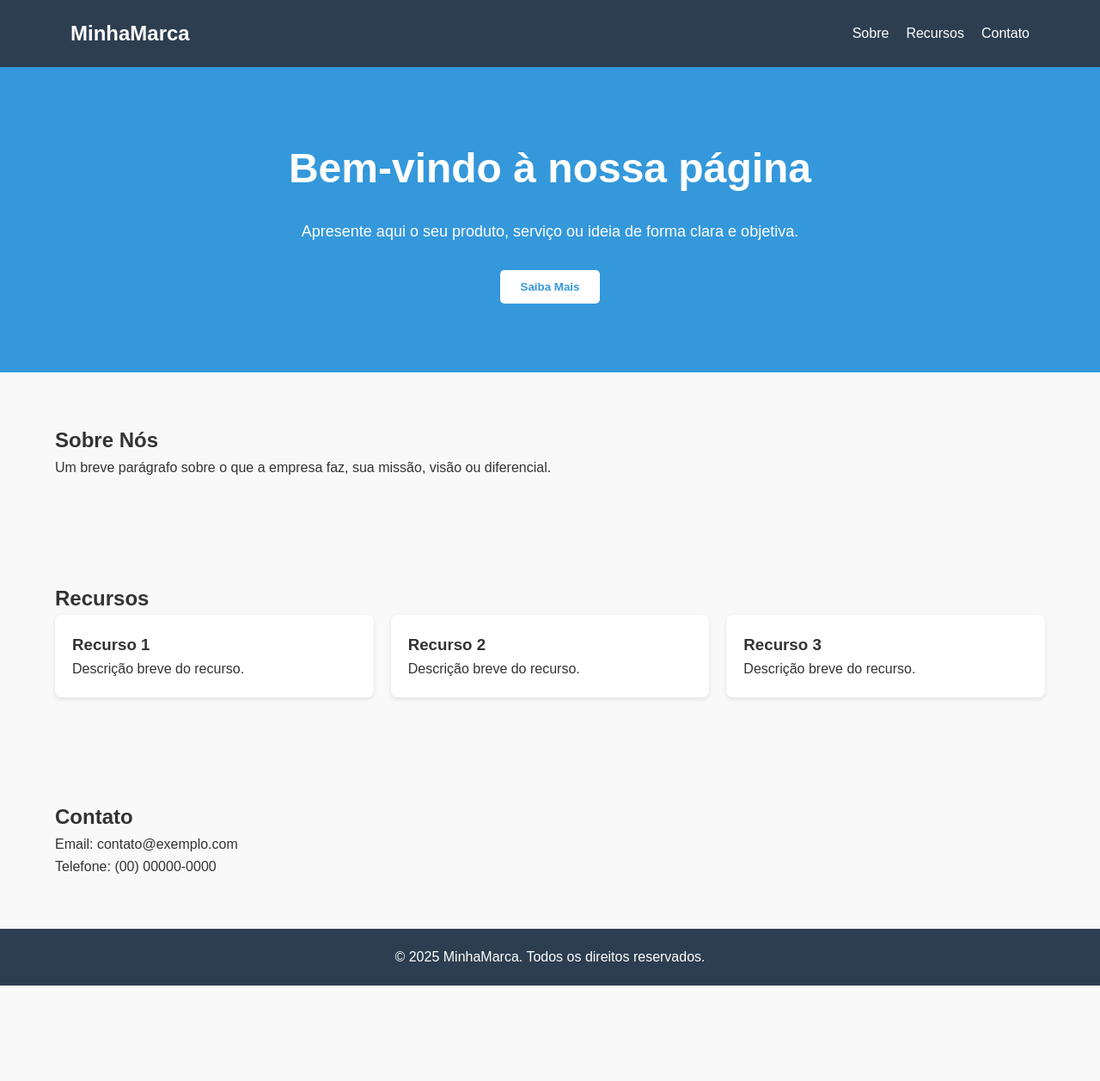
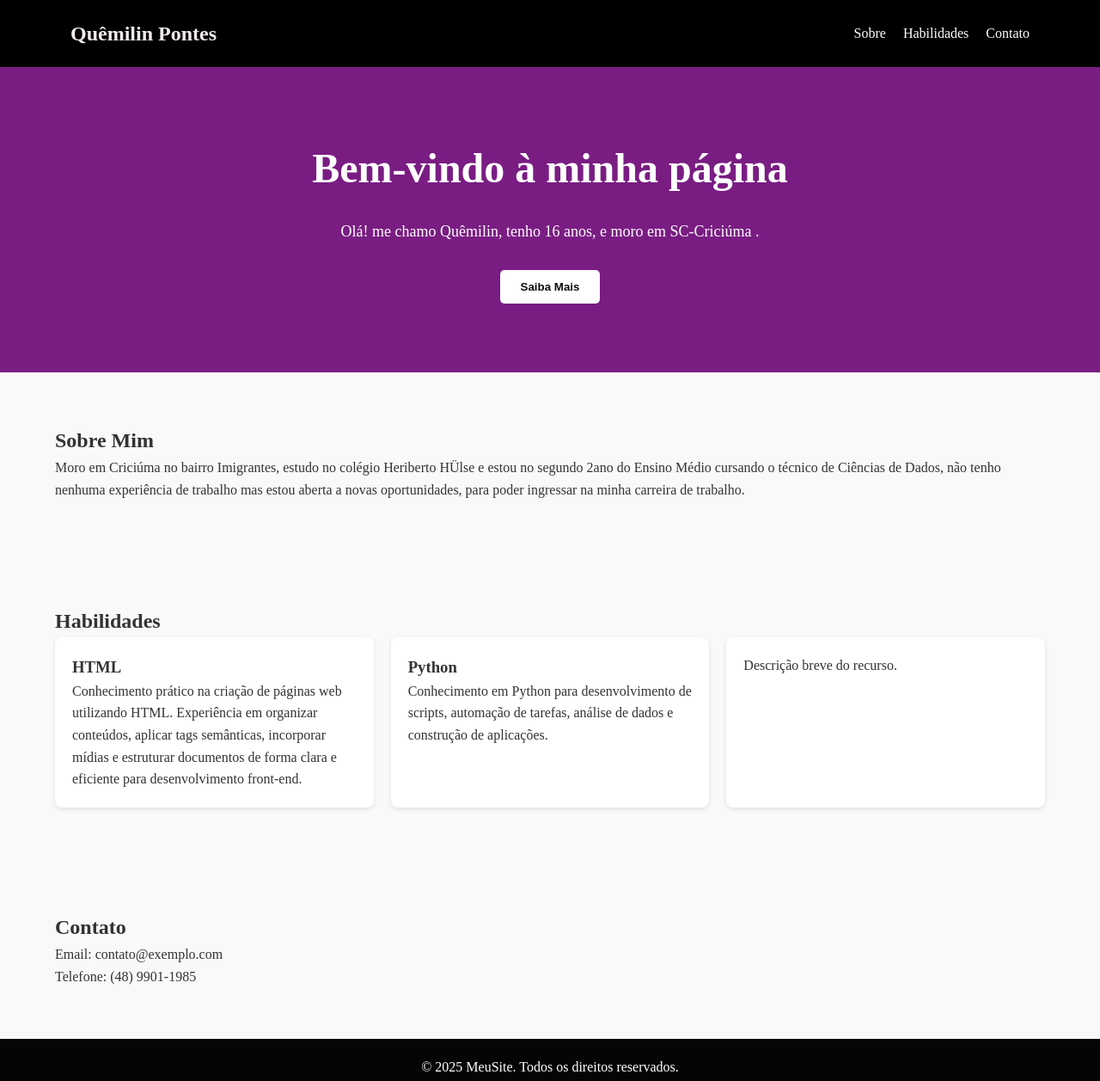
Before and after one commit to Qmilinpontes/meusite, a plain HTML site: page index.html in a window 1280 px wide. Shown: the whole page at 86% size. Before the commit the page ends 1146 px from the top, so only its background shows below. Drawn offline with Linux system fonts and the light colour scheme.

Commit message:
PRIMEIRA VERSAO

```diff
--- a/index.html
+++ b/index.html
@@ -3,18 +3,18 @@
 <head>
   <meta charset="UTF-8" />
   <meta name="viewport" content="width=device-width, initial-scale=1.0"/>
-  <title>Landing Page</title>
+  <title>Meu site !</title>
   <link rel="stylesheet" href="style.css">
 </head>
 <body>
   <header>
     <div class="container">
       <nav>
-        <div class="logo">MinhaMarca</div>
+        <div class="logo">Quêmilin Pontes</div>
         <div class="menu-toggle" onclick="toggleMenu()">☰</div>
         <div class="menu" id="menu">
           <a href="#sobre">Sobre</a>
-          <a href="#recursos">Recursos</a>
+          <a href="#habilidades">Habilidades</a>
           <a href="#contato">Contato</a>
         </div>
       </nav>
@@ -23,33 +23,33 @@
 
   <section class="hero">
     <div class="container">
-      <h1>Bem-vindo à nossa página</h1>
-      <p>Apresente aqui o seu produto, serviço ou ideia de forma clara e objetiva.</p>
+      <h1>Bem-vindo à minha página</h1>
+      <p>Olá! me chamo Quêmilin, tenho 16 anos, e moro em SC-Criciúma . </p>
       <button>Saiba Mais</button>
     </div>
   </section>
 
   <section id="sobre">
     <div class="container">
-      <h2>Sobre Nós</h2>
-      <p>Um breve parágrafo sobre o que a empresa faz, sua missão, visão ou diferencial.</p>
+      <h2>Sobre Mim</h2>
+      <p> Moro em Criciúma no bairro Imigrantes, estudo no colégio Heriberto HÜlse e estou no segundo 2ano do Ensino Médio cursando o técnico de Ciências de Dados, não tenho nenhuma experiência de trabalho mas estou aberta a novas oportunidades, para poder ingressar na minha carreira de trabalho.</p>
     </div>
   </section>
 
-  <section id="recursos">
+  <section id="Habilidades">
     <div class="container">
-      <h2>Recursos</h2>
+      <h2>Habilidades</h2>
       <div class="grid">
         <div class="grid-item">
-          <h3>Recurso 1</h3>
-          <p>Descrição breve do recurso.</p>
+          <h3>HTML</h3>
+          <p>Conhecimento prático na criação de páginas web utilizando HTML. Experiência em organizar conteúdos, aplicar tags semânticas, incorporar mídias e estruturar documentos de forma clara e eficiente para desenvolvimento front-end.</p>
         </div>
         <div class="grid-item">
-          <h3>Recurso 2</h3>
-          <p>Descrição breve do recurso.</p>
+          <h3>Python</h3>
+          <p>Conhecimento em Python para desenvolvimento de scripts, automação de tarefas, análise de dados e construção de aplicações.</p>
         </div>
         <div class="grid-item">
-          <h3>Recurso 3</h3>
+          <h3></h3>
           <p>Descrição breve do recurso.</p>
         </div>
       </div>
@@ -60,12 +60,12 @@
     <div class="container">
       <h2>Contato</h2>
       <p>Email: contato@exemplo.com</p>
-      <p>Telefone: (00) 00000-0000</p>
+      <p>Telefone: (48) 9901-1985</p>
     </div>
   </section>
 
   <footer>
-    <p>&copy; 2025 MinhaMarca. Todos os direitos reservados.</p>
+    <p>&copy; 2025 MeuSite. Todos os direitos reservados.</p>
   </footer>
 
   <script>
--- a/style.css
+++ b/style.css
@@ -5,15 +5,15 @@
     }
 
     body {
-      font-family: Arial, sans-serif;
+font-family: 'Merriweather', serif;
       line-height: 1.6;
       background: #f9f9f9;
       color: #333;
     }
 
     header {
-      background: #2c3e50;
-      color: white;
+      background: #000000;
+      color: rgb(242, 235, 235);
       padding: 20px;
     }
 
@@ -52,7 +52,7 @@
 
     .hero {
       padding: 80px 0;
-      background: #3498db;
+      background: #7a1d83;
       color: white;
       text-align: center;
     }
@@ -70,7 +70,7 @@
     .hero button {
       padding: 12px 24px;
       background: white;
-      color: #3498db;
+      color: #0e0b0b;
       border: none;
       cursor: pointer;
       font-weight: bold;
@@ -96,7 +96,7 @@
     }
 
     footer {
-      background: #2c3e50;
+      background: #050505;
       color: white;
       text-align: center;
       padding: 20px;
@@ -107,7 +107,7 @@
       .menu {
         display: none;
         flex-direction: column;
-        background: #2c3e50;
+        background: #cdd6da;
         position: absolute;
         top: 70px;
         right: 20px;
```
